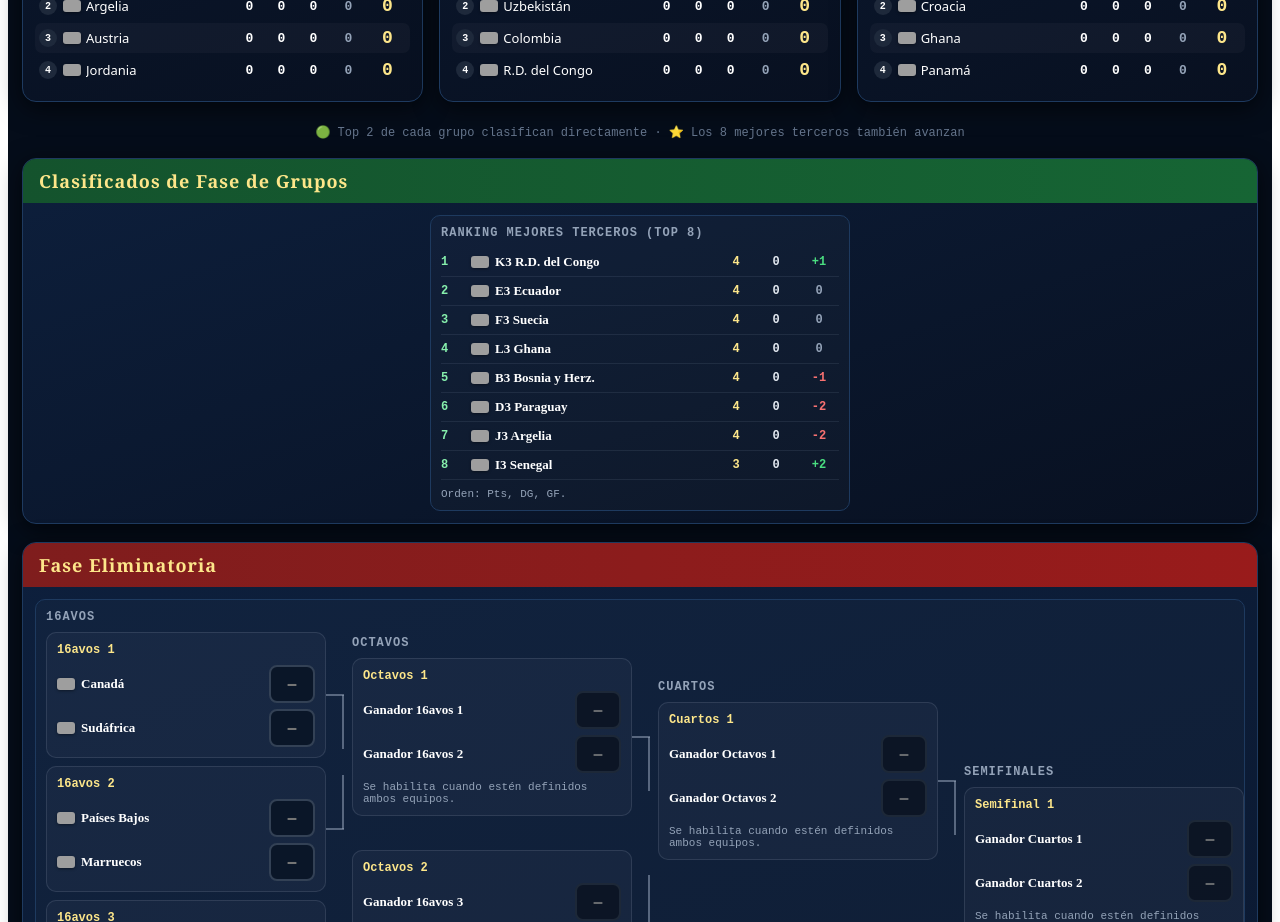
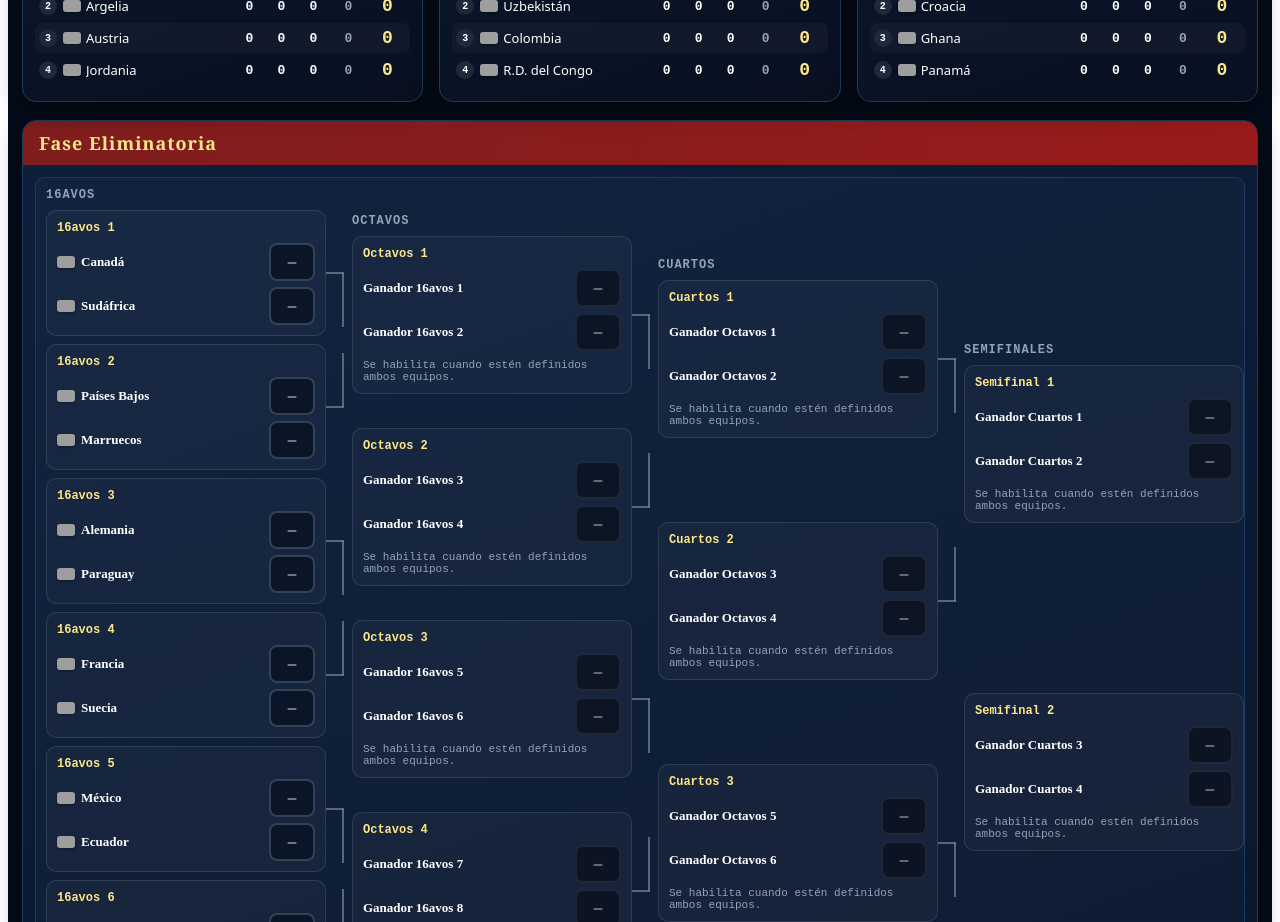
Before and after one commit to Mauromartinezgit/fixture-mundial, a React (Vite) app: page / in a window 1280 px wide. Shown: the part 2920-3842 px from the top of the page. Built offline with nearby package versions, Linux system fonts and the light colour scheme; grey boxes are pictures that could not be loaded.

Commit message:
Quita bloque de mejores terceros

```diff
--- a/src/App.jsx
+++ b/src/App.jsx
@@ -956,96 +956,7 @@ export default function App() {
         ))}
       </div>
 
-      <div style={{ textAlign:"center", marginTop:20, padding:"0 16px" }}>
-        <span style={{ fontSize:12, color:"#64748b", fontFamily:"monospace" }}>
-          🟢 Top 2 de cada grupo clasifican directamente · ⭐ Los 8 mejores terceros también avanzan
-        </span>
-      </div>
 
-      {/* RESUMEN DE CLASIFICADOS */}
-      <div style={{ maxWidth: 1400, margin: "18px auto 0", padding: "0 14px" }}>
-        <div style={{
-          background: "linear-gradient(160deg,#0d1f3c 0%,#081020 100%)",
-          borderRadius: 14,
-          border: "1px solid #1e3a5f",
-          boxShadow: "0 6px 24px rgba(0,0,0,0.6)",
-          overflow: "hidden",
-        }}>
-          <div style={{
-            background: "linear-gradient(90deg,#14532d,#166534)",
-            padding: "10px 16px",
-            fontSize: 18,
-            fontWeight: 800,
-            color: "#fde68a",
-            letterSpacing: 1,
-            fontFamily: "Georgia,serif",
-          }}>
-            Clasificados de Fase de Grupos
-          </div>
-
-          <div style={{ padding: "12px" }}>
-            <div style={{
-              display: "grid",
-              gridTemplateColumns: "repeat(auto-fit,minmax(270px,420px))",
-              justifyContent: "center",
-              gap: 12,
-            }}>
-              <div style={{
-                border: "1px solid #1e3a5f",
-                borderRadius: 10,
-                padding: 10,
-                background: "rgba(255,255,255,0.02)",
-              }}>
-                <div style={{
-                  fontSize: 12,
-                  color: "#94a3b8",
-                  fontFamily: "monospace",
-                  letterSpacing: 1,
-                  textTransform: "uppercase",
-                  marginBottom: 8,
-                  fontWeight: 700,
-                }}>
-                  Ranking mejores terceros (Top 8)
-                </div>
-
-                {bestThirds.map((team) => (
-                  <div key={`third-${team.group}-${team.name}`} style={{
-                    display: "grid",
-                    gridTemplateColumns: "24px 1fr 34px 34px 40px",
-                    alignItems: "center",
-                    gap: 6,
-                    padding: "6px 0",
-                    borderBottom: "1px solid rgba(148,163,184,0.12)",
-                  }}>
-                    <span style={{ color: "#86efac", fontWeight: 800, fontFamily: "monospace", fontSize: 12 }}>{team.rank}</span>
-                    <div style={{ display: "flex", alignItems: "center", gap: 6, minWidth: 0 }}>
-                      <Flag team={team.name} size={18} />
-                      <span style={{ color: "#ffffff", fontSize: 13, fontWeight: 600, minWidth: 0, overflow: "hidden", textOverflow: "ellipsis", whiteSpace: "nowrap" }}>
-                        {team.group}3 {team.name}
-                      </span>
-                    </div>
-                    <span style={{ color: "#fde68a", fontFamily: "monospace", fontWeight: 800, fontSize: 12, textAlign: "center" }}>{team.pts}</span>
-                    <span style={{ color: "#e2e8f0", fontFamily: "monospace", fontWeight: 700, fontSize: 12, textAlign: "center" }}>{team.gf}</span>
-                    <span style={{
-                      color: team.gd > 0 ? "#4ade80" : team.gd < 0 ? "#f87171" : "#94a3b8",
-                      fontFamily: "monospace",
-                      fontWeight: 700,
-                      fontSize: 12,
-                      textAlign: "center",
-                    }}>
-                      {team.gd > 0 ? `+${team.gd}` : team.gd}
-                    </span>
-                  </div>
-                ))}
-
-                <div style={{ marginTop: 8, color: "#94a3b8", fontFamily: "monospace", fontSize: 11 }}>
-                  Orden: Pts, DG, GF.
-                </div>
-              </div>
-            </div>
-          </div>
-        </div>
-      </div>
 
       {/* FASE ELIMINATORIA */}
       <div style={{ maxWidth: 1400, margin: "18px auto 0", padding: "0 14px" }}>
```
